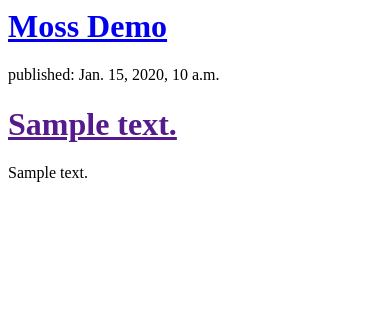
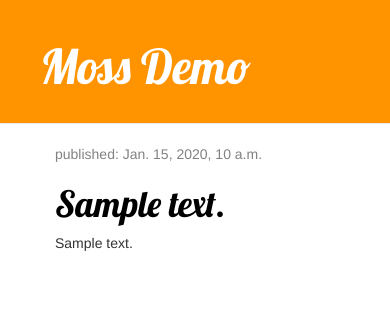
Before and after one commit to mxmoss/mysite, a Django app: page / in a window 390 px wide. Shown: the top 322 px of the page. Run offline with Django 3.2, Linux system fonts and the light colour scheme; tables that the repository leaves empty hold one stand-in row (values such as "Sample post"); some libraries are stand-ins or nearby versions.

Commit message:
formatting for posts
Added static CSS
Added formatting to list of records

```diff
--- /dev/null
+++ b/myapp/static/css/myapp.css
@@ -0,0 +1,46 @@
+.page-header {
+    background-color: #ff9400;
+    margin-top: 0;
+    padding: 20px 20px 20px 40px;
+}
+
+.page-header h1, .page-header h1 a, .page-header h1 a:visited, .page-header h1 a:active {
+    color: #ffffff;
+    font-size: 36pt;
+    text-decoration: none;
+}
+
+.content {
+    margin-left: 40px;
+}
+
+h1, h2, h3, h4 {
+    font-family: 'Lobster', cursive;
+}
+
+.date {
+    color: #828282;
+}
+
+.save {
+    float: right;
+}
+
+.post-form textarea, .post-form input {
+    width: 100%;
+}
+
+.top-menu, .top-menu:hover, .top-menu:visited {
+    color: #ffffff;
+    float: right;
+    font-size: 26pt;
+    margin-right: 20px;
+}
+
+.post {
+    margin-bottom: 70px;
+}
+
+.post h1 a, .post h1 a:visited {
+    color: #000000;
+}
--- a/myapp/templates/myapp/post_list.html
+++ b/myapp/templates/myapp/post_list.html
@@ -1,11 +1,30 @@
-<div>
+{% load staticfiles %}
+<html>
+<head>
+<link rel="stylesheet" href="//maxcdn.bootstrapcdn.com/bootstrap/3.2.0/css/bootstrap.min.css">
+<link rel="stylesheet" href="//maxcdn.bootstrapcdn.com/bootstrap/3.2.0/css/bootstrap-theme.min.css">
+<link href="//fonts.googleapis.com/css?family=Lobster&subset=latin,latin-ext" rel="stylesheet" type="text/css">
+<link rel="stylesheet" href="{% static 'css/myapp.css' %}">
+</head>
+<body>
+<div class="page-header">
     <h1><a href="/">Moss Demo</a></h1>
 </div>
+<div class="content container">
+    <div class="row">
+        <div class="col-md-8">
+					{% for record in records %}
+                <div class="post">
+                    <div class="date">
+                        <p>published: {{ record.published_date }}</p>
+                    </div>
+                    <h1><a href="">{{ record.desc }}</a></h1>
+                    <p>{{ record.comment|linebreaksbr }}</p>
+                </div>
+            {% endfor %}
+        </div>
+    </div>
+</div>
 
-{% for record in records %}
-    <div>
-        <p>published: {{ record.published_date }}</p>
-        <h1><a href="">{{ record.desc }}</a></h1>
-        <p>{{ record.comment|linebreaksbr }}</p>
-    </div>
-{% endfor %}
+</body>
+</html>
```
